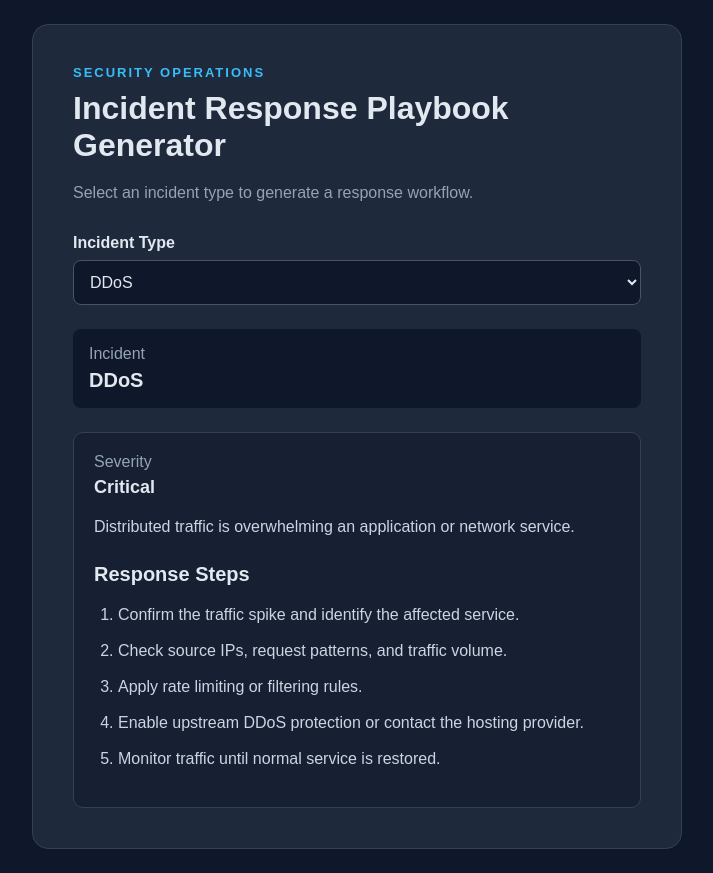
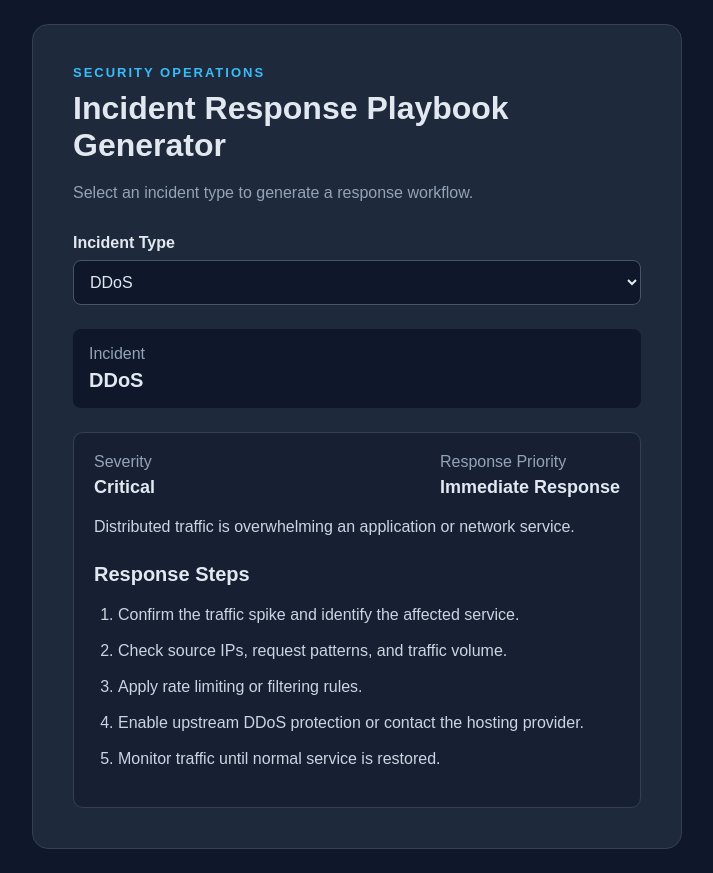
Before and after one commit to ShreyasSwasti/incident-respons, a React (Vite) app: page / in a window 1280 px wide. Shown: the whole page, without its empty margins (283-996 px from the left). Built offline with nearby package versions, Linux system fonts and the light colour scheme.

Commit message:
Add response priority to incident playbooks

```diff
--- a/src/App.jsx
+++ b/src/App.jsx
@@ -3,7 +3,9 @@ import { useState } from 'react';
 const playbooks = {
   DDoS: {
     severity: 'Critical',
-    description: 'Distributed traffic is overwhelming an application or network service.',
+    priority: 'Immediate Response',
+    description:
+      'Distributed traffic is overwhelming an application or network service.',
     steps: [
       'Confirm the traffic spike and identify the affected service.',
       'Check source IPs, request patterns, and traffic volume.',
@@ -15,7 +17,9 @@ const playbooks = {
 
   Malware: {
     severity: 'High',
-    description: 'Malicious software has been detected on a system or endpoint.',
+    priority: 'Urgent Response',
+    description:
+      'Malicious software has been detected on a system or endpoint.',
     steps: [
       'Isolate the affected device from the network.',
       'Identify the malware and affected files or processes.',
@@ -27,7 +31,9 @@ const playbooks = {
 
   Phishing: {
     severity: 'High',
-    description: 'A suspicious message or link may be attempting to steal credentials or information.',
+    priority: 'Urgent Response',
+    description:
+      'A suspicious message or link may be attempting to steal credentials or information.',
     steps: [
       'Identify the phishing message and affected users.',
       'Block the malicious sender, domain, or URL.',
@@ -39,7 +45,9 @@ const playbooks = {
 
   Ransomware: {
     severity: 'Critical',
-    description: 'Systems or files may have been encrypted or compromised by ransomware.',
+    priority: 'Immediate Response',
+    description:
+      'Systems or files may have been encrypted or compromised by ransomware.',
     steps: [
       'Immediately isolate affected systems from the network.',
       'Identify the scope of affected devices and files.',
@@ -51,7 +59,9 @@ const playbooks = {
 
   'Insider Threat': {
     severity: 'High',
-    description: 'Suspicious activity may originate from an authorized user or internal account.',
+    priority: 'Urgent Response',
+    description:
+      'Suspicious activity may originate from an authorized user or internal account.',
     steps: [
       'Identify the account and suspicious activity.',
       'Review authentication, access, and system logs.',
@@ -105,6 +115,11 @@ function App() {
               <span>Severity</span>
               <strong>{playbook.severity}</strong>
             </div>
+
+            <div>
+              <span>Response Priority</span>
+              <strong>{playbook.priority}</strong>
+            </div>
           </div>
 
           <p>{playbook.description}</p>
```
